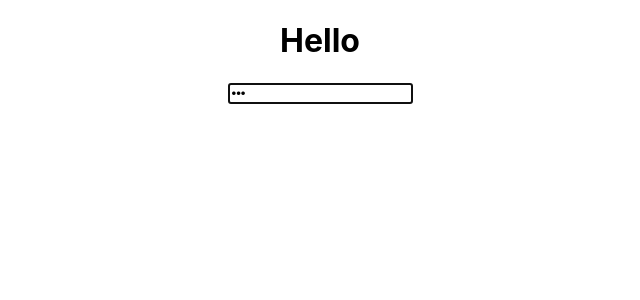
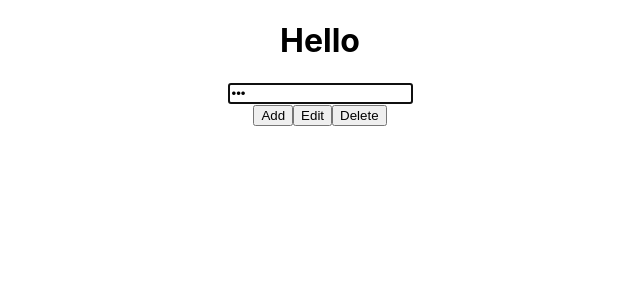
Before and after one commit to Michaelha1808/React-super, a React (Create React App) app in the folder Caidatmoitruong/beginer/: page / in a window 1280 px wide. Shown: the top 300 px of the page, without its empty margins (320-960 px from the left). Built offline with nearby package versions, Linux system fonts and the light colour scheme.

Commit message:
Xử lý event

```diff
--- a/Caidatmoitruong/beginer/src/App.js
+++ b/Caidatmoitruong/beginer/src/App.js
@@ -3,6 +3,7 @@
 import Clock from './Clock'
 import BareInput from './BareInput'
 import Layout from './Layout'
+import BareButton from './BareButton'
 
 
 function App() {
@@ -18,7 +19,7 @@
       <Layout>
         <h1>Hello</h1>
         <BareInput type='password' value='100' autoFocus className='input-control' onChange={() => { }} />
-
+        <BareButton />
       </Layout>
     </div>
   )
--- /dev/null
+++ b/Caidatmoitruong/beginer/src/BareButton.jsx
@@ -0,0 +1,72 @@
+import React from 'react'
+
+class BareButton extends React.Component {
+  constructor(props) {
+    super(props)
+  }
+
+  handleClick(event, value) {
+    console.log(event)
+    console.log(value)
+  }
+
+  //   handleClick = (value) => {
+  //     console.log(value)
+  //   }
+  //!Curring short
+  //   handleClick = (value) => () => {
+  //     console.log(value)
+  //   }
+
+  //!Curring detail
+  //   handleClick = (value) => {
+  //     console.log('value===>', value)
+  //     return () => {
+  //       console.log(value)
+  //     }
+  //   }
+  render() {
+    //! get even and data
+    return (
+      <div>
+        <button onClick={(event) => this.handleClick(event, 'add')}>Add</button>
+        <button onClick={this.handleClick}>Edit</button>
+        <button onClick={this.handleClick}>Delete</button>
+      </div>
+    )
+    // ! get even
+    // return (
+    //   <div>
+    //     <button onClick={this.handleClick}>Add</button>
+    //     <button onClick={this.handleClick}>Edit</button>
+    //     <button onClick={this.handleClick}>Delete</button>
+    //   </div>
+    // )
+    // ! using bind
+    // return (
+    //   <div>
+    //     <button onClick={this.handleClick.bind(this, 'add')}>Add</button>
+    //     <button onClick={this.handleClick.bind(this, 'edit')}>Edit</button>
+    //     <button onClick={this.handleClick.bind(this, 'delete')}>Delete</button>
+    //   </div>
+    // )
+    //! normal
+    //   return (
+    //     <div>
+    //       <button onClick={() =>this.handleClick('add')}>Add</button>
+    //       <button onClick={() =>this.handleClick('edit')}>Edit</button>
+    //       <button onClick={() =>this.handleClick('delete')}>Delete</button>
+    //     </div>
+    //   )
+    //! curring
+    // return (
+    //     <div>
+    //       <button onClick={this.handleClick.bind(this, 'add')}>Add</button>
+    //       <button onClick={this.handleClick('edit')}>Edit</button>
+    //       <button onClick={this.handleClick('delete')}>Delete</button>
+    //     </div>
+    //   )
+  }
+}
+
+export default BareButton
```
